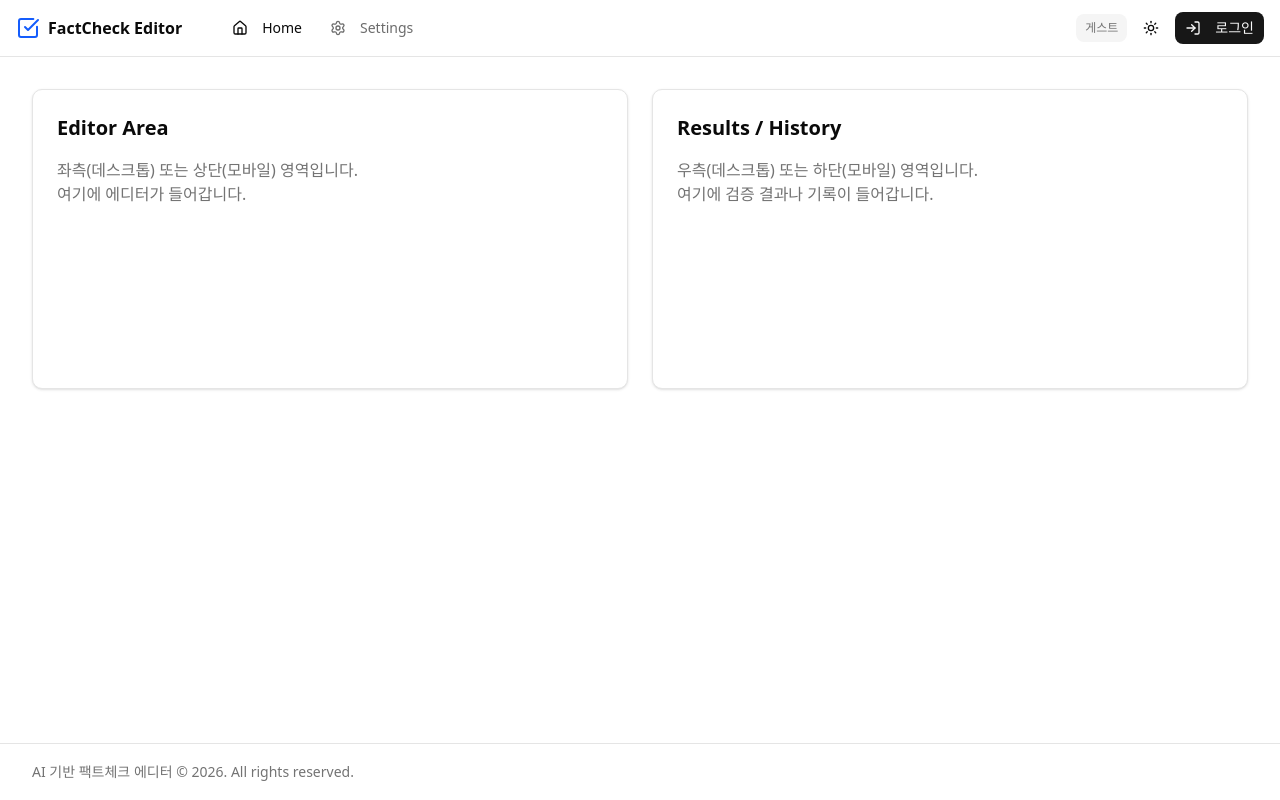
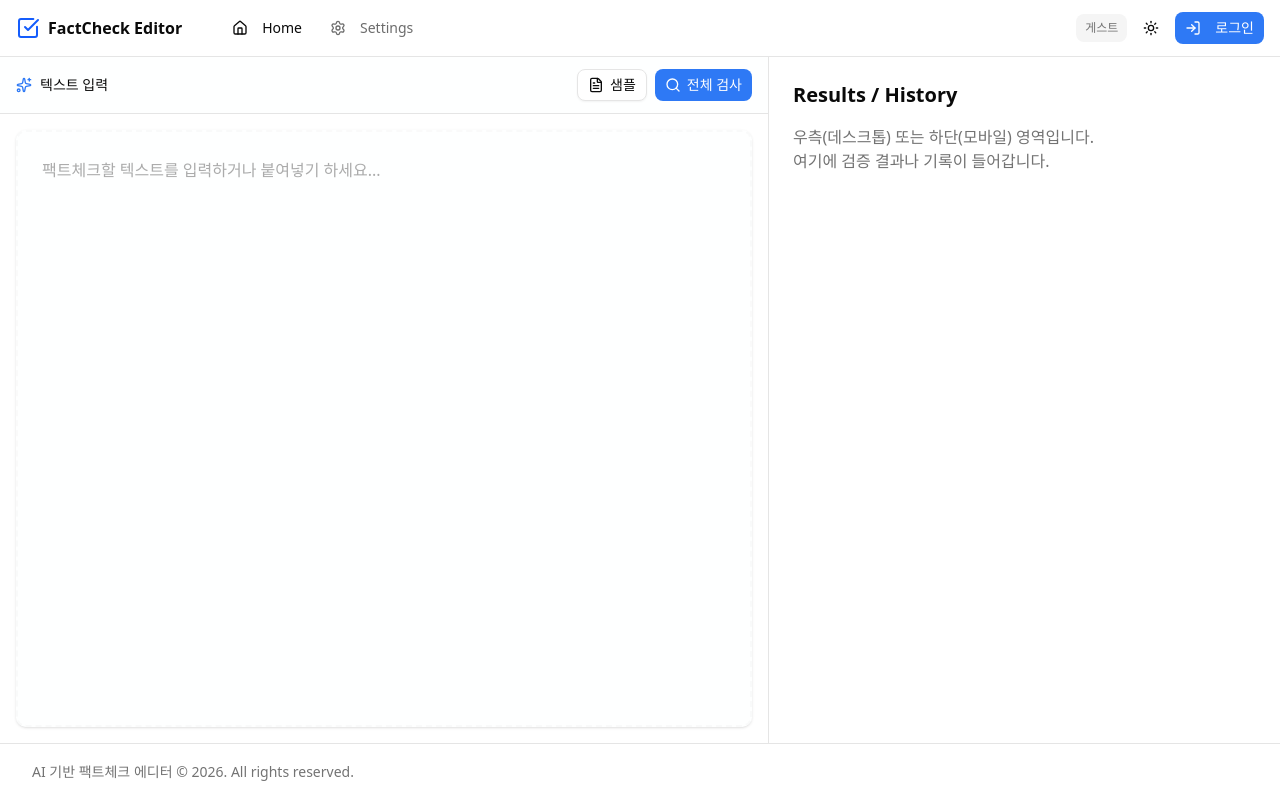
Before and after one commit to RT-Fact/RT-Fact-FE, a React (Vite) app: page / in a window 1280 px wide. Built offline with nearby package versions, Linux system fonts and the light colour scheme.

Commit message:
feat: 에디터 홈페이지 통합 및 툴바 UI 추가

```diff
--- a/src/components/Editor/EditorContainer.tsx
+++ b/src/components/Editor/EditorContainer.tsx
@@ -1,11 +1,15 @@
-import { useRef, useState } from "react";
+import { useRef } from "react";
 
 import EditorTextarea from "./EditorTextarea";
 import HighlightOverlay from "./HighlightOverlay";
 
-const EditorContainer = () => {
-  const [text, setText] = useState("");
+interface EditorContainerProps {
+  text: string;
+  onTextChange: (text: string) => void;
+  placeholder: string;
+}
 
+const EditorContainer = ({ text, onTextChange, placeholder }: EditorContainerProps) => {
   const overlayRef = useRef<HTMLDivElement>(null);
   const textareaRef = useRef<HTMLTextAreaElement>(null);
 
@@ -16,9 +20,15 @@ const EditorContainer = () => {
   };
 
   return (
-    <div className="relative h-full">
+    <div className="relative h-full rounded-lg border-2 border-dashed border-muted/50 bg-card/50 shadow-sm transition-all duration-200 focus-within:border-primary/30 focus-within:shadow-md">
       <HighlightOverlay ref={overlayRef}>{text}</HighlightOverlay>
-      <EditorTextarea ref={textareaRef} value={text} onChange={setText} onScroll={handleScroll} />
+      <EditorTextarea
+        ref={textareaRef}
+        value={text}
+        onChange={onTextChange}
+        onScroll={handleScroll}
+        placeholder={placeholder}
+      />
     </div>
   );
 };
--- /dev/null
+++ b/src/components/Editor/EditorSection.tsx
@@ -0,0 +1,59 @@
+import { useState } from "react";
+
+import { FileText, Search, Sparkles } from "lucide-react";
+
+import { Button } from "@/components/ui/button";
+
+import EditorContainer from "./EditorContainer";
+
+const EditorSection = () => {
+  const [text, setText] = useState("");
+
+  const handleCheck = () => {
+    console.log("전체 검사:", text);
+  };
+
+  const handleSample = () => {
+    console.log("샘플 버튼 클릭");
+  };
+
+  return (
+    <div className="flex h-full flex-col">
+      {/* Toolbar */}
+      <div className="flex items-center justify-between border-b border-border bg-background/50 px-4 py-3 backdrop-blur-sm">
+        <div className="flex items-center gap-3">
+          <div className="flex items-center gap-2">
+            <Sparkles className="size-4 text-primary" />
+            <span className="text-sm font-medium">텍스트 입력</span>
+          </div>
+          {text.length > 0 && (
+            <span className="rounded-full bg-primary/10 px-2.5 py-1 text-xs font-medium text-primary">
+              {text.length.toLocaleString()}자
+            </span>
+          )}
+        </div>
+        <div className="flex items-center gap-2">
+          <Button variant="outline" size="sm" className="gap-1.5" onClick={handleSample}>
+            <FileText className="size-4" />
+            샘플
+          </Button>
+          <Button size="sm" className="gap-1.5" onClick={handleCheck}>
+            <Search className="size-4" />
+            전체 검사
+          </Button>
+        </div>
+      </div>
+
+      {/* 에디터 */}
+      <div className="m-4 min-h-0 flex-1">
+        <EditorContainer
+          text={text}
+          onTextChange={setText}
+          placeholder="팩트체크할 텍스트를 입력하거나 붙여넣기 하세요..."
+        />
+      </div>
+    </div>
+  );
+};
+
+export default EditorSection;
--- a/src/components/Editor/EditorTextarea.tsx
+++ b/src/components/Editor/EditorTextarea.tsx
@@ -6,10 +6,11 @@ interface EditorTextareaProps {
   value: string;
   onChange: (value: string) => void;
   onScroll: () => void;
+  placeholder: string;
   ref: Ref<HTMLTextAreaElement>;
 }
 
-const EditorTextarea = ({ value, onChange, onScroll, ref }: EditorTextareaProps) => {
+const EditorTextarea = ({ value, onChange, onScroll, placeholder, ref }: EditorTextareaProps) => {
   return (
     <textarea
       ref={ref}
@@ -18,11 +19,12 @@ const EditorTextarea = ({ value, onChange, onScroll, ref }: EditorTextareaProps)
         "font-editor text-editor leading-editor p-editor tracking-editor",
         "whitespace-pre-wrap wrap-break-word",
         "bg-transparent resize-none border-none outline-none",
-        "caret-foreground",
+        "caret-foreground placeholder:text-muted-foreground/60",
       )}
       value={value}
       onChange={(e) => onChange(e.target.value)}
       onScroll={onScroll}
+      placeholder={placeholder}
     />
   );
 };
--- a/src/index.css
+++ b/src/index.css
@@ -57,8 +57,8 @@
   --card-foreground: oklch(0.145 0 0);
   --popover: oklch(1 0 0);
   --popover-foreground: oklch(0.145 0 0);
-  --primary: oklch(0.205 0 0);
-  --primary-foreground: oklch(0.985 0 0);
+  --primary: oklch(0.6 0.2 260);
+  --primary-foreground: oklch(1 0 0);
   --secondary: oklch(0.97 0 0);
   --secondary-foreground: oklch(0.205 0 0);
   --muted: oklch(0.97 0 0);
@@ -68,7 +68,7 @@
   --destructive: oklch(0.577 0.245 27.325);
   --border: oklch(0.922 0 0);
   --input: oklch(0.922 0 0);
-  --ring: oklch(0.708 0 0);
+  --ring: oklch(0.6 0.2 260);
   --chart-1: oklch(0.646 0.222 41.116);
   --chart-2: oklch(0.6 0.118 184.704);
   --chart-3: oklch(0.398 0.07 227.392);
@@ -91,8 +91,8 @@
   --card-foreground: oklch(0.985 0 0);
   --popover: oklch(0.205 0 0);
   --popover-foreground: oklch(0.985 0 0);
-  --primary: oklch(0.922 0 0);
-  --primary-foreground: oklch(0.205 0 0);
+  --primary: oklch(0.6 0.2 260);
+  --primary-foreground: oklch(1 0 0);
   --secondary: oklch(0.269 0 0);
   --secondary-foreground: oklch(0.985 0 0);
   --muted: oklch(0.269 0 0);
@@ -102,7 +102,7 @@
   --destructive: oklch(0.704 0.191 22.216);
   --border: oklch(1 0 0 / 10%);
   --input: oklch(1 0 0 / 15%);
-  --ring: oklch(0.556 0 0);
+  --ring: oklch(0.6 0.2 260);
   --chart-1: oklch(0.488 0.243 264.376);
   --chart-2: oklch(0.696 0.17 162.48);
   --chart-3: oklch(0.769 0.188 70.08);
--- a/src/layouts/MainLayout.tsx
+++ b/src/layouts/MainLayout.tsx
@@ -7,10 +7,8 @@ export const MainLayout = () => {
   return (
     <div className="flex min-h-screen flex-col bg-background font-sans text-foreground antialiased">
       <Header />
-      <main className="flex-1">
-        <div className="container mx-auto px-4 py-8 md:px-8">
-          <Outlet />
-        </div>
+      <main className="flex min-h-0 flex-1 flex-col">
+        <Outlet />
       </main>
       <Footer />
     </div>
--- a/src/pages/HomePage.tsx
+++ b/src/pages/HomePage.tsx
@@ -1,18 +1,15 @@
+import EditorSection from "@/components/Editor/EditorSection";
+
 export const HomePage = () => {
   return (
-    <div className="grid grid-cols-1 gap-6 lg:grid-cols-2">
-      {/* Editor Mock Column */}
-      <div className="rounded-lg border bg-card p-6 shadow-sm min-h-[300px]">
-        <h2 className="mb-4 text-xl font-semibold">Editor Area</h2>
-        <p className="text-muted-foreground">
-          좌측(데스크톱) 또는 상단(모바일) 영역입니다.
-          <br />
-          여기에 에디터가 들어갑니다.
-        </p>
+    <div className="flex min-h-0 flex-1 flex-col lg:flex-row">
+      {/* Editor Column */}
+      <div className="flex min-h-0 flex-1 flex-col overflow-hidden lg:w-[60%]">
+        <EditorSection />
       </div>
 
       {/* Results/History Mock Column */}
-      <div className="rounded-lg border bg-card p-6 shadow-sm min-h-[300px]">
+      <div className="flex min-h-0 flex-1 flex-col overflow-hidden border-l border-border p-6 lg:w-[40%] lg:flex-none">
         <h2 className="mb-4 text-xl font-semibold">Results / History</h2>
         <p className="text-muted-foreground">
           우측(데스크톱) 또는 하단(모바일) 영역입니다.
```
